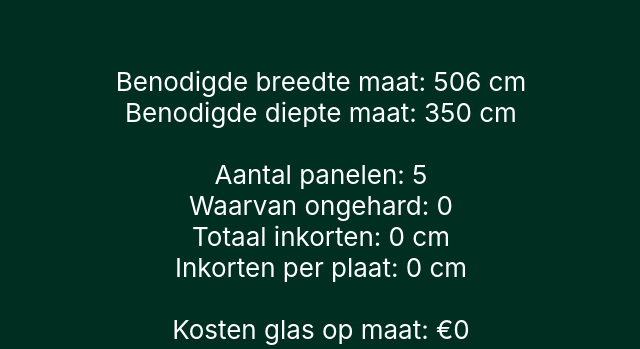
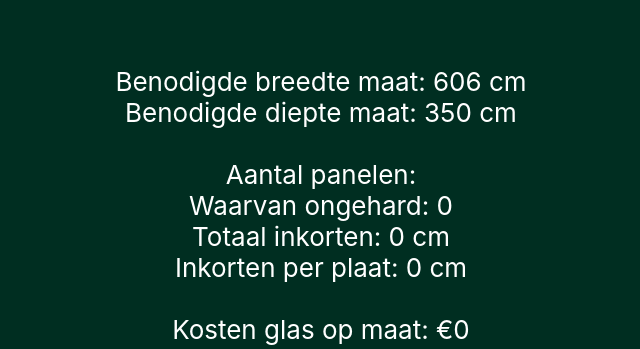
Before and after one commit to Milan-Koelen/tuinmaximaal-react, a React (Create React App) app: page / in a window 1280 px wide. Shown: the part 452-801 px from the top of the page, without its empty margins (319-959 px from the left). Built offline with nearby package versions, Linux system fonts and the light colour scheme.

Commit message:
Wierd size on custom depth

```diff
--- a/src/App.js
+++ b/src/App.js
@@ -12,7 +12,7 @@ import {
 	calculateTotalOverlap
 } from './calculateDoors.js';
 
-import { glasOpMaatWidth, glasOpMaatDepth, cutPanels, panelWidth, perPlaat, cost } from './calculations';
+import { glasOpMaatWidth, panelsQty, glasOpMaatDepth, cutPanels, panelWidth, perPlaat, cost } from './calculations';
 
 const DOORWIDTH = 98;
 
@@ -30,7 +30,7 @@ function App() {
 	const panelsWidth = panelWidth(patioDepth);
 	const [ mode, setMode ] = useState('glasOpMaat');
 
-	const panels = Math.ceil((patioWidth - 6) / panelsWidth);
+	const panels = panelsQty(patioWidth, panelsWidth);
 	const sizeWidth = glasOpMaatWidth(patioWidth, panels, panelsWidth);
 
 	const pricePerCut = 102;
@@ -127,7 +127,7 @@ function App() {
 							Benodigde diepte maat: {glasOpMaatDepth(patioDepth) + ' cm'}
 							<br />
 							<br />
-							Aantal panelen: {panels}
+							Aantal panelen: {}
 							<br />
 							Waarvan ongehard: {cutPanels(patioWidth)}
 							<br />
--- a/src/calculations.js
+++ b/src/calculations.js
@@ -10,6 +10,12 @@ export function panelWidth(patioDepth) {
 			return 100;
 		} else if (patioDepth <= sizesDepth[i]) return 72;
 	}
+}
+
+// Panels
+export function panelsQty(patioWidth, panelsWidth) {
+	let panels = Math.ceil(patioWidth / panelsWidth);
+	return panels;
 }
 
 export function glasOpMaatWidth(patioWidth, panels, panelsWidth) {
@@ -38,15 +44,23 @@ export function glasOpMaatWidth(patioWidth, panels, panelsWidth) {
 	for (let i = 0; i < sizesWidth.length; i++) {
 		width = sizesWidth[i];
 		if (width === patioWidth && panelsWidth === 72) {
+			console.log(panels + '*' + panelsWidth);
+			console.log(panels * panelsWidth);
 			return panels * panelsWidth;
 		} else {
 			if (width === patioWidth - 56 && panelsWidth === 72) {
+				console.log(panels + '*' + panelsWidth);
+				console.log(panels * panelsWidth);
 				return panels * panelsWidth;
 			}
 			if (width >= patioWidth + 28 && width <= patioWidth + 64 && panelsWidth === 72) {
+				console.log(panels + '*' + panelsWidth);
+				console.log(panels * panelsWidth);
 				return panels * panelsWidth;
 			} else {
 				if (width >= patioWidth + 64 && panelsWidth === 72) {
+					console.log(panels + '*' + panelsWidth);
+					console.log(panels * panelsWidth);
 					return panels * panelsWidth;
 				} else {
 				}
```
